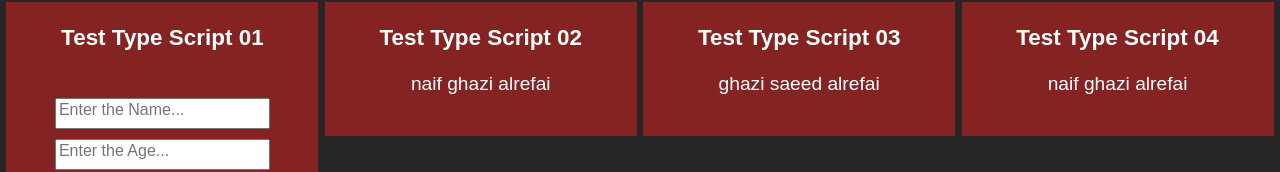
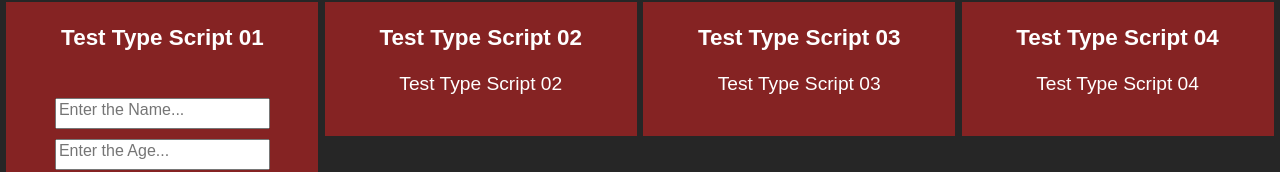
Before and after one commit to ghazi369/myTest16102022, a website with bundled scripts: page index.html in a window 1280 px wide. Shown: the part 135-307 px from the top of the page. Built offline with nearby package versions, Linux system fonts and the light colour scheme.

Commit message:
modified:index.html

```diff
--- a/index.html
+++ b/index.html
@@ -54,21 +54,21 @@
 
         <div class="ghgh">
             <h3>Test Type Script 02</h3>
-            <div class=""><p>naif ghazi alrefai</p></div>
+            <div class=""><p>Test Type Script 02</p></div>
             <br>
 
         </div>
 
         <div class="ghgh">
             <h3>Test Type Script 03</h3>
-            <div class=""><p>ghazi saeed alrefai</p></div>
+            <div class=""><p>Test Type Script 03</p></div>
             <br>
 
         </div>
 
         <div class="ghgh">
             <h3>Test Type Script 04</h3>
-            <div class=""><p>naif ghazi alrefai</p></div>
+            <div class=""><p>Test Type Script 04</p></div>
             <br>
 
         </div>
```
